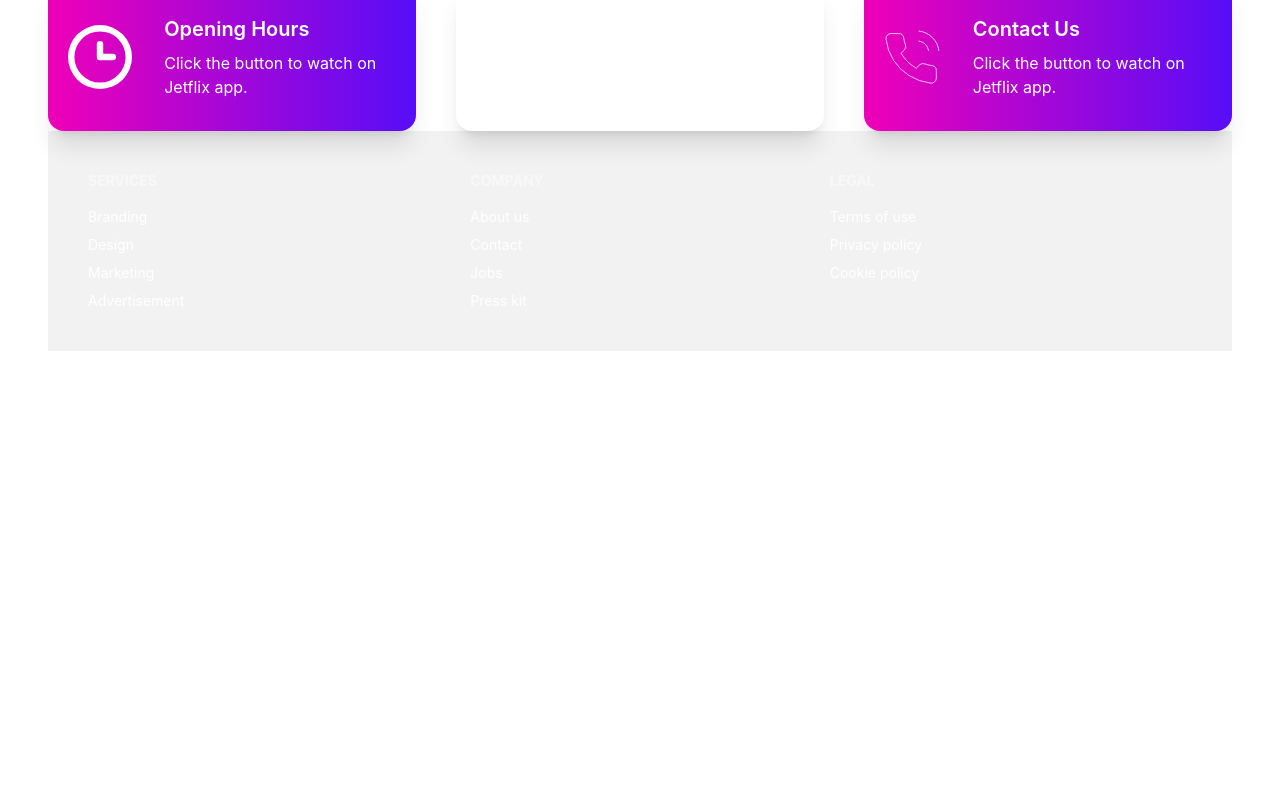
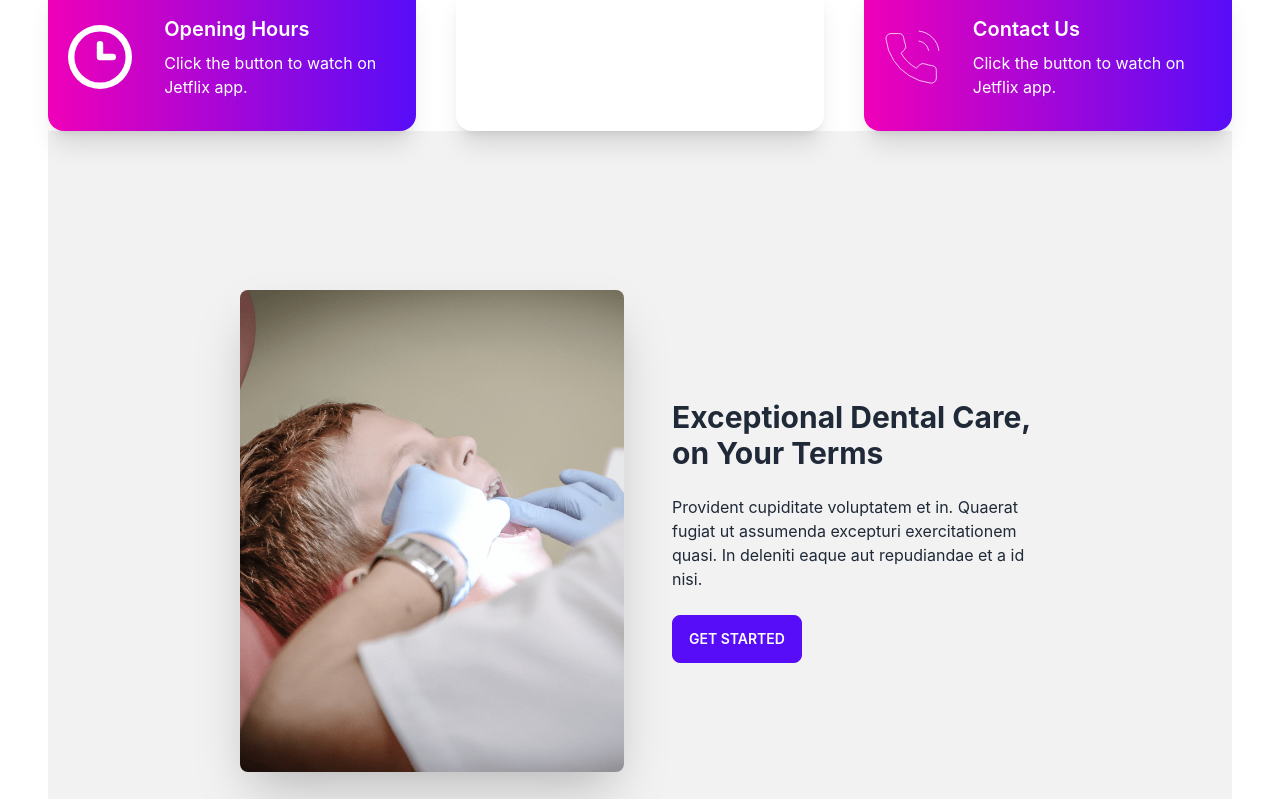
Before and after one commit to asgor40/doctors-portal-client, a React (Create React App) app: page / in a window 1280 px wide. Shown: the part 881-1680 px from the top of the page. Before the commit the page ends 1232 px from the top, so only its background shows below. Built offline with nearby package versions, Linux system fonts and the light colour scheme.

Commit message:
treatment added

```diff
--- a/src/Pages/Home/Home.js
+++ b/src/Pages/Home/Home.js
@@ -1,12 +1,14 @@
 import React from 'react';
 import Banner from './Banner';
 import Info from './Info';
+import Treatment from './Treatment';
 
 const Home = () => {
     return (
         <div>
             <Banner></Banner>
             <Info></Info>
+            <Treatment></Treatment>
         </div>
     );
 };
--- /dev/null
+++ b/src/Pages/Home/Treatment.js
@@ -0,0 +1,21 @@
+import React from 'react';
+import treatment from '../../assets/images/treatment.png'
+
+const Treatment = () => {
+    return (
+        <section className=''>
+            <div class="hero min-h-screen bg-base-200">
+                <div class="hero-content flex-col lg:flex-row lg:px-48">
+                    <img src={treatment} class="max-w-sm rounded-lg shadow-2xl" />
+                    <div className='lg:pl-8'>
+                        <h3 class="text-3xl font-bold">Exceptional Dental Care, on Your Terms</h3>
+                        <p class="py-6">Provident cupiditate voluptatem et in. Quaerat fugiat ut assumenda excepturi exercitationem quasi. In deleniti eaque aut repudiandae et a id nisi.</p>
+                        <button class="btn btn-primary">Get Started</button>
+                    </div>
+                </div>
+            </div>
+        </section>
+    );
+};
+
+export default Treatment;
```
